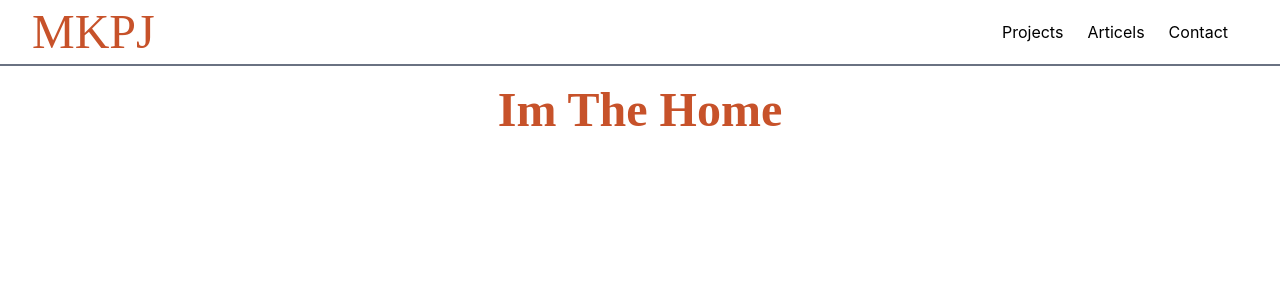
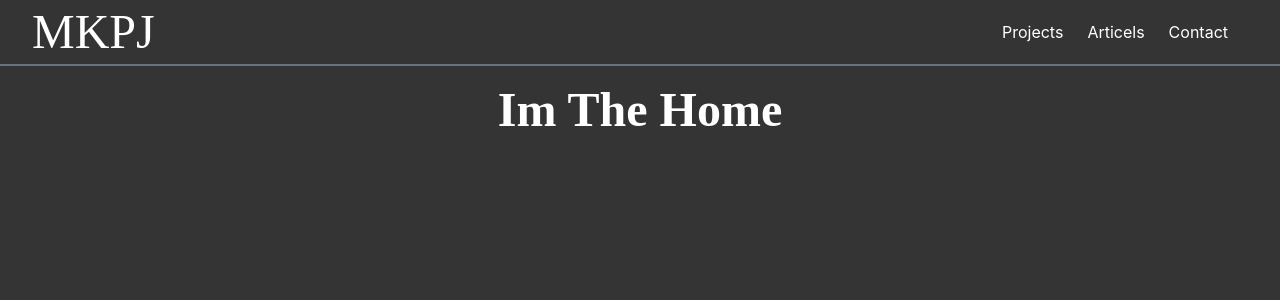
Before and after one commit to MKPJ5/AboutMe, a React (Vite) app: page / in a window 1280 px wide. Shown: the top 300 px of the page. Built offline with nearby package versions, Linux system fonts and the light colour scheme; a web font is replaced by a local one.

Commit message:
style: update body background color & title colors

```diff
--- a/src/components/layout/NavBar.tsx
+++ b/src/components/layout/NavBar.tsx
@@ -70,7 +70,7 @@ const NavBar = () => {
       {/* Main Navbar */}
       <nav className="flex items-center justify-between border-b-2 border-gray-500 px-4 py-2 sm:px-6 md:justify-end md:space-x-4 md:px-8">
         {/* Logo */}
-        <span className="font-cardo text-primary my-0 text-3xl sm:text-4xl md:mr-auto md:text-5xl">
+        <span className="font-cardo text-[#FFFFFF] my-0 text-3xl sm:text-4xl md:mr-auto md:text-5xl">
           MKPJ
         </span>
 
@@ -84,7 +84,7 @@ const NavBar = () => {
                 className={({
                   isActive: linkActive,
                 }: types.NavLinkClassProps) =>
-                  `hover:text-primary relative px-1 py-2 transition-colors ${
+                  `hover:text-primary text-white relative px-1 py-2 transition-colors ${
                     linkActive ? 'text-primary' : ''
                   }`
                 }
--- a/src/pages/Home.tsx
+++ b/src/pages/Home.tsx
@@ -1,5 +1,5 @@
 const Home = () => {
-    return ( <h1 className="text-center text-3xl md:text-5xl font-bold font-cardo capitalize text-primary mt-2">im the Home</h1> );
+    return ( <h1 className="text-center text-3xl md:text-5xl font-bold font-cardo capitalize text-white mt-2">im the Home</h1> );
 }
 
 export default Home;
--- a/src/styles/index.css
+++ b/src/styles/index.css
@@ -4,3 +4,7 @@
   --font-cardo: Cardo, 'sans-serif';
   --color-primary: #c7522a;
 }
+
+body{
+  @apply bg-[#343434]
+}
```
